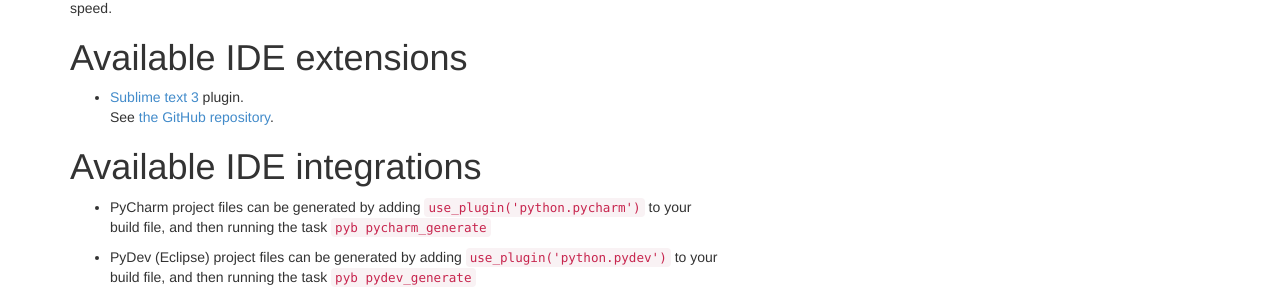
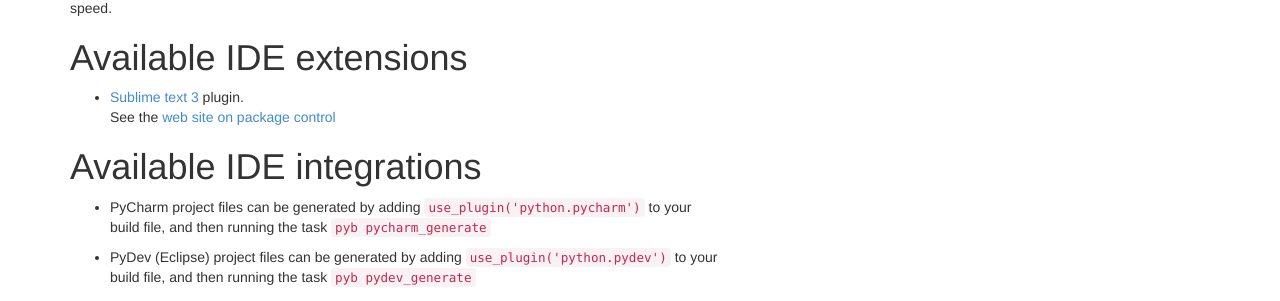
Before and after one commit to pybuilder/pybuilder.github.io, a Jekyll site: the page built from documentation/ide.md, in a window 1280 px wide. Shown: the part 182-483 px from the top of the page. Built offline with Jekyll 4.4.1, drawn with Linux system fonts in a browser that asks for light colours; nearby versions of some CDN libraries.

Commit message:
link to package control instead of github

```diff
--- a/documentation/ide.md
+++ b/documentation/ide.md
@@ -9,7 +9,7 @@
 
 # Available IDE extensions
 * [Sublime text 3](http://www.sublimetext.com/3) plugin.
-  See [the GitHub repository](https://github.com/mriehl/sublime_pybuilder).
+  See the [web site on package control](https://packagecontrol.io/packages/PyBuilder)
 
 # Available IDE integrations
 * PyCharm project files can be generated by adding `use_plugin('python.pycharm')` to your build file, and then running the task `pyb pycharm_generate`
```
